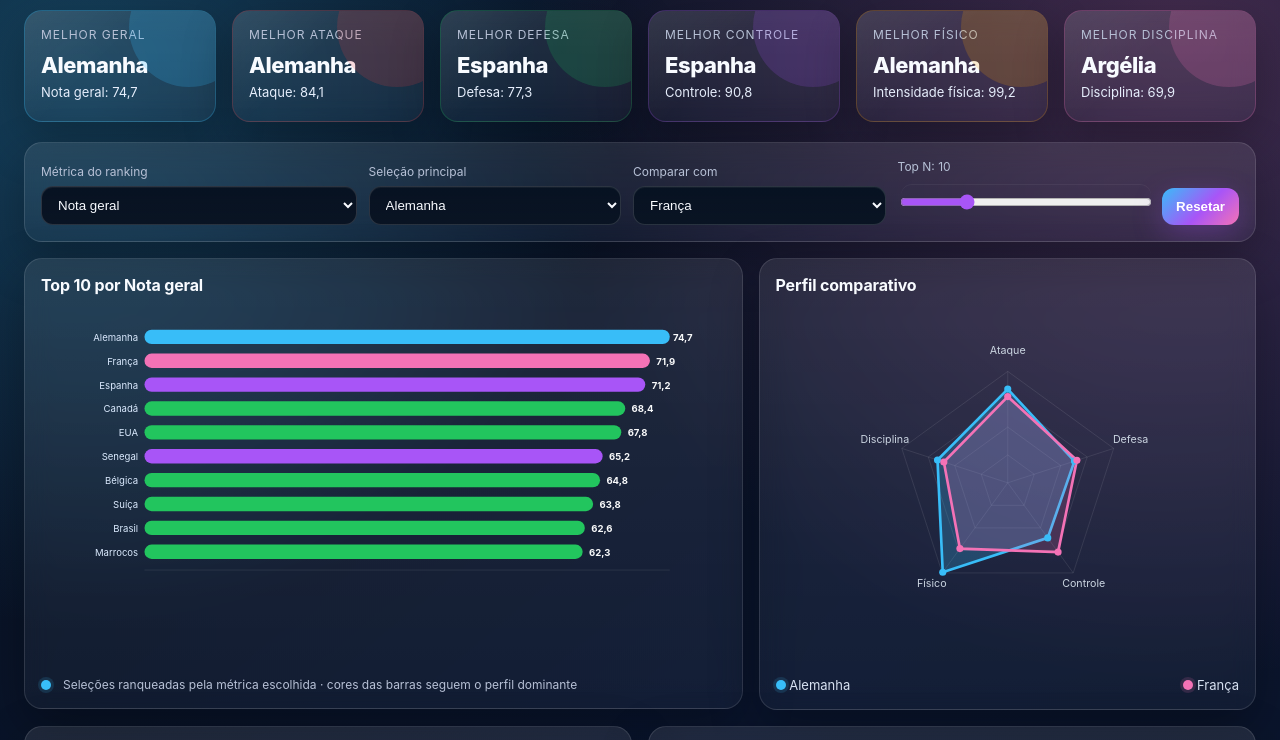
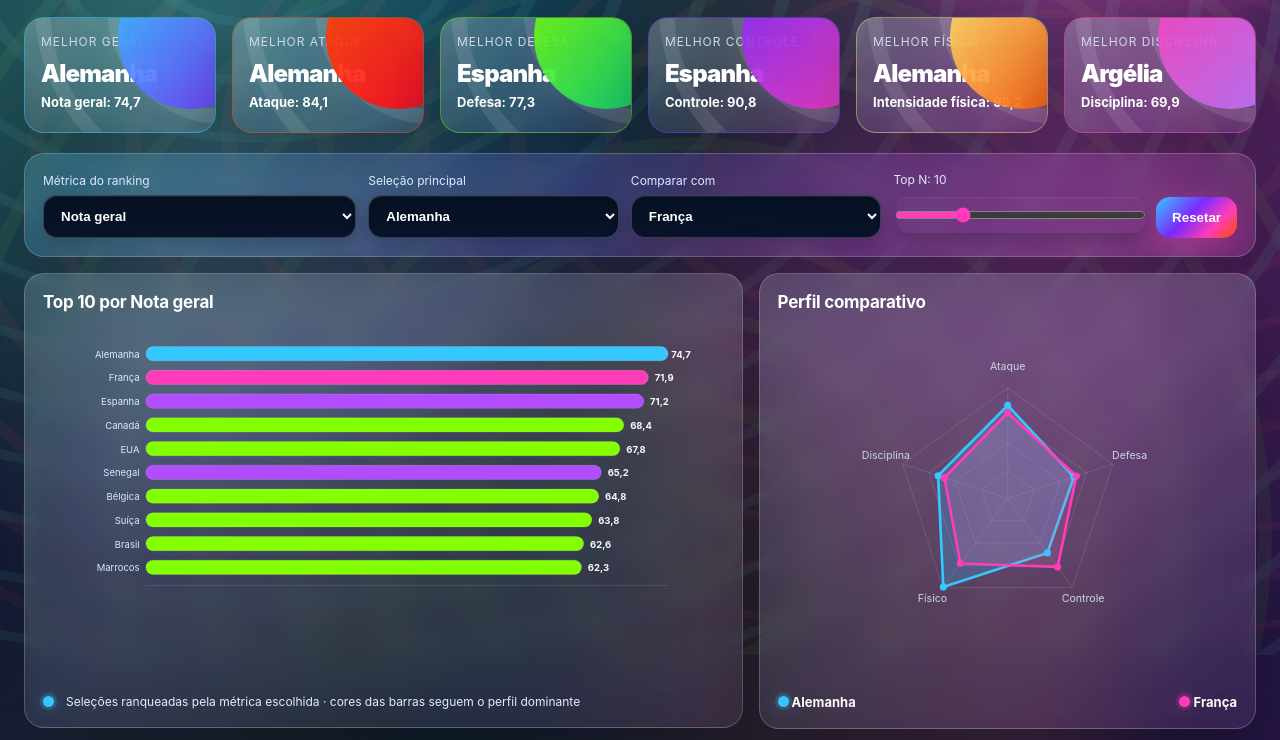
Before and after one commit to douglassnake/dashboard-fifa-2026, a plain HTML site: page index.html in a window 1280 px wide. Shown: the part 145-885 px from the top of the page. Drawn offline with Linux system fonts and the light colour scheme.

Commit message:
Add files via upload

```diff
--- a/index.html
+++ b/index.html
@@ -6,75 +6,119 @@
   <title>Dashboard Interativo | Estatísticas FIFA 2026</title>
   <style>
     :root {
-      --bg: #07111f;
-      --panel: rgba(10, 20, 36, 0.84);
-      --panel2: rgba(16, 28, 48, 0.9);
-      --card: rgba(12, 23, 41, 0.88);
-      --muted: #b7c1d6;
-      --text: #f8fbff;
-      --accent: #38bdf8;
-      --accent2: #f472b6;
-      --accent3: #22c55e;
-      --accent4: #a855f7;
-      --accent5: #f59e0b;
-      --accent6: #14b8a6;
-      --danger: #ef4444;
-      --border: rgba(255,255,255,.12);
-      --grid: rgba(255,255,255,.10);
-      --shadow: 0 18px 50px rgba(0,0,0,.30);
-      --radius: 18px;
-      --radius-sm: 12px;
+      --bg: #061122;
+      --panel: rgba(8, 15, 35, 0.78);
+      --panel2: rgba(16, 24, 52, 0.88);
+      --card: rgba(13, 23, 45, 0.84);
+      --muted: #d6e0f5;
+      --text: #ffffff;
+      --accent: #35c8ff;
+      --accent2: #ff3dbb;
+      --accent3: #83ff00;
+      --accent4: #7b2cff;
+      --accent5: #ff4d00;
+      --accent6: #63ffe0;
+      --danger: #ff002b;
+      --border: rgba(255,255,255,.20);
+      --grid: rgba(255,255,255,.13);
+      --shadow: 0 22px 70px rgba(0,0,0,.34);
+      --radius: 20px;
+      --radius-sm: 14px;
       --font: Inter, ui-sans-serif, system-ui, -apple-system, Segoe UI, Roboto, Arial, sans-serif;
     }
     * { box-sizing: border-box; }
     body {
       margin: 0;
       background:
-        radial-gradient(circle at 6% 10%, rgba(56,189,248,.28), transparent 24%),
-        radial-gradient(circle at 92% 8%, rgba(244,114,182,.24), transparent 28%),
-        radial-gradient(circle at 88% 76%, rgba(34,197,94,.20), transparent 26%),
-        radial-gradient(circle at 18% 82%, rgba(245,158,11,.16), transparent 20%),
-        linear-gradient(140deg, #07111f 0%, #0b1630 46%, #0b1324 100%);
+        radial-gradient(circle at 8% 8%, rgba(99,255,224,.34), transparent 22%),
+        radial-gradient(circle at 85% 10%, rgba(255,61,187,.30), transparent 26%),
+        radial-gradient(circle at 22% 82%, rgba(131,255,0,.24), transparent 24%),
+        radial-gradient(circle at 92% 72%, rgba(255,77,0,.24), transparent 26%),
+        linear-gradient(130deg, #061122 0%, #11163c 38%, #2a1747 68%, #071426 100%);
       color: var(--text);
       font-family: var(--font);
       min-height: 100vh;
+      overflow-x:hidden;
     }
+    body:before {
+      content:"";
+      position:fixed;
+      inset:-18%;
+      pointer-events:none;
+      z-index:-2;
+      background:
+        conic-gradient(from 160deg at 50% 50%,
+          rgba(99,255,224,.18),
+          rgba(131,255,0,.16),
+          rgba(255,77,0,.18),
+          rgba(53,200,255,.16),
+          rgba(178,126,255,.18),
+          rgba(255,0,43,.16),
+          rgba(99,255,224,.18));
+      filter: blur(55px);
+      opacity:.92;
+      animation: hueShift 18s linear infinite;
+    }
+    body:after {
+      content:"";
+      position:fixed;
+      inset:0;
+      pointer-events:none;
+      z-index:-1;
+      opacity:.16;
+      background:
+        repeating-radial-gradient(ellipse at 20% 10%, transparent 0 36px, rgba(99,255,224,.45) 37px 49px, transparent 50px 82px),
+        repeating-radial-gradient(ellipse at 82% 35%, transparent 0 44px, rgba(255,77,0,.40) 45px 60px, transparent 61px 96px),
+        repeating-radial-gradient(ellipse at 54% 85%, transparent 0 38px, rgba(131,255,0,.38) 39px 52px, transparent 53px 88px);
+      mix-blend-mode: screen;
+    }
+    @keyframes hueShift {
+      0% { transform: rotate(0deg) scale(1); filter: blur(55px) hue-rotate(0deg); }
+      100% { transform: rotate(360deg) scale(1.03); filter: blur(55px) hue-rotate(360deg); }
+    }
+
     .app { padding: 24px; max-width: 1500px; margin: 0 auto; }
     header { display:flex; gap:20px; align-items:flex-end; justify-content:space-between; margin-bottom: 18px; }
     .title h1 {
       margin:0 0 8px;
-      font-size: clamp(26px, 3.2vw, 44px);
-      letter-spacing:-.03em;
-      line-height:1.05;
-      background: linear-gradient(90deg, #f8fbff 0%, #8be1ff 32%, #f8a6d3 68%, #fde68a 100%);
+      font-size: clamp(30px, 3.7vw, 56px);
+      letter-spacing:-.045em;
+      line-height:.98;
+      background: linear-gradient(90deg, #ffffff 0%, #63ffe0 18%, #83ff00 34%, #ff4d00 52%, #ff3dbb 69%, #b27eff 84%, #fff175 100%);
       -webkit-background-clip: text;
       background-clip: text;
       color: transparent;
+      text-shadow: 0 12px 32px rgba(0,0,0,.22);
     }
-    .title p { margin:0; color: var(--muted); font-size: 14px; }
+    .title p { margin:0; color: #d8ecff; font-size: 14px; }
     .badge {
-      padding:10px 14px;
-      border:1px solid rgba(255,255,255,.15);
+      padding:12px 16px;
+      border:1px solid rgba(255,255,255,.22);
       border-radius:999px;
-      background:linear-gradient(135deg, rgba(56,189,248,.16), rgba(244,114,182,.14));
-      color:#fce7f3;
+      background:linear-gradient(135deg, rgba(53,200,255,.28), rgba(255,61,187,.24), rgba(255,241,117,.18));
+      color:#ffffff;
       white-space:nowrap;
       font-size:13px;
-      box-shadow: inset 0 1px 0 rgba(255,255,255,.08);
+      box-shadow: 0 12px 32px rgba(255,61,187,.18), inset 0 1px 0 rgba(255,255,255,.13);
     }
+
     .grid { display:grid; gap:16px; }
     .kpis { grid-template-columns: repeat(6, minmax(0,1fr)); margin: 20px 0; }
     .card, .panel {
-      background: linear-gradient(180deg, rgba(255,255,255,.09), rgba(255,255,255,.035));
+      background:
+        linear-gradient(180deg, rgba(255,255,255,.13), rgba(255,255,255,.05)),
+        linear-gradient(135deg, rgba(53,200,255,.05), rgba(255,61,187,.04));
       border:1px solid var(--border);
       border-radius: var(--radius);
       box-shadow: var(--shadow);
-      backdrop-filter: blur(12px);
-      -webkit-backdrop-filter: blur(12px);
+      backdrop-filter: blur(15px);
+      -webkit-backdrop-filter: blur(15px);
     }
+    .card:hover, .panel:hover { border-color: rgba(255,255,255,.30); }
+
     .kpi {
       padding:16px;
-      min-height:112px;
+      min-height:116px;
       position:relative;
       overflow:hidden;
       isolation:isolate;
@@ -83,135 +127,156 @@
       content:"";
       position:absolute;
       inset:0;
-      background: linear-gradient(135deg, rgba(255,255,255,.06), transparent 42%);
+      background:
+        linear-gradient(135deg, rgba(255,255,255,.10), transparent 45%),
+        repeating-radial-gradient(circle at 105% -10%, transparent 0 30px, rgba(255,255,255,.10) 31px 45px, transparent 46px 72px);
       z-index:-1;
     }
     .kpi:after {
       content:"";
       position:absolute;
-      width:120px;
-      height:120px;
-      right:-34px;
-      top:-44px;
+      width:145px;
+      height:145px;
+      right:-48px;
+      top:-54px;
       border-radius:999px;
-      filter: blur(0px);
-      opacity:.9;
+      opacity:.92;
+      box-shadow: 0 0 45px rgba(255,255,255,.10);
     }
-    .kpi:nth-child(1):after { background: rgba(56,189,248,.24); }
-    .kpi:nth-child(2):after { background: rgba(239,68,68,.20); }
-    .kpi:nth-child(3):after { background: rgba(34,197,94,.20); }
-    .kpi:nth-child(4):after { background: rgba(168,85,247,.20); }
-    .kpi:nth-child(5):after { background: rgba(245,158,11,.22); }
-    .kpi:nth-child(6):after { background: rgba(244,114,182,.22); }
-    .kpi:nth-child(1) { border-color: rgba(56,189,248,.28); }
-    .kpi:nth-child(2) { border-color: rgba(239,68,68,.24); }
-    .kpi:nth-child(3) { border-color: rgba(34,197,94,.24); }
-    .kpi:nth-child(4) { border-color: rgba(168,85,247,.24); }
-    .kpi:nth-child(5) { border-color: rgba(245,158,11,.24); }
-    .kpi:nth-child(6) { border-color: rgba(244,114,182,.24); }
-    .kpi .label { color: var(--muted); font-size:12px; text-transform:uppercase; letter-spacing:.08em; }
-    .kpi .value { font-size:22px; font-weight:800; margin-top:10px; letter-spacing:-.02em; }
-    .kpi .sub { color:#e6eefc; margin-top:6px; font-size:13px; }
-    .controls { display:grid; grid-template-columns: 1.25fr 1fr 1fr 1fr auto; gap:12px; padding:14px; margin-bottom:16px; align-items:end; }
-    label { display:block; color:var(--muted); font-size:12px; margin-bottom:7px; }
+    .kpi:nth-child(1) { border-color: rgba(53,200,255,.48); }
+    .kpi:nth-child(2) { border-color: rgba(255,77,0,.42); }
+    .kpi:nth-child(3) { border-color: rgba(131,255,0,.40); }
+    .kpi:nth-child(4) { border-color: rgba(123,44,255,.46); }
+    .kpi:nth-child(5) { border-color: rgba(255,241,117,.44); }
+    .kpi:nth-child(6) { border-color: rgba(255,61,187,.45); }
+    .kpi:nth-child(1):after { background: linear-gradient(135deg, #35c8ff, #7b2cff); }
+    .kpi:nth-child(2):after { background: linear-gradient(135deg, #ff4d00, #ff002b); }
+    .kpi:nth-child(3):after { background: linear-gradient(135deg, #83ff00, #00d084); }
+    .kpi:nth-child(4):after { background: linear-gradient(135deg, #7b2cff, #ff3dbb); }
+    .kpi:nth-child(5):after { background: linear-gradient(135deg, #fff175, #ff4d00); }
+    .kpi:nth-child(6):after { background: linear-gradient(135deg, #ff3dbb, #b27eff); }
+    .kpi .label { color: #cfd9ec; font-size:12px; text-transform:uppercase; letter-spacing:.08em; }
+    .kpi .value { font-size:24px; font-weight:900; margin-top:10px; letter-spacing:-.035em; color:#fff; }
+    .kpi .sub { color:#fff; margin-top:6px; font-size:13px; font-weight:650; }
+
+    .controls {
+      display:grid;
+      grid-template-columns: 1.25fr 1fr 1fr 1fr auto;
+      gap:12px;
+      padding:14px;
+      margin-bottom:16px;
+      align-items:end;
+      background:
+        linear-gradient(135deg, rgba(53,200,255,.16), rgba(123,44,255,.14), rgba(255,61,187,.12)),
+        rgba(255,255,255,.04);
+    }
+    label { display:block; color:#dce8ff; font-size:12px; margin-bottom:7px; }
     select, input[type="search"], input[type="range"] {
       width:100%;
-      border:1px solid rgba(255,255,255,.14);
-      border-radius:12px;
-      background:linear-gradient(180deg, rgba(7,18,34,.96), rgba(10,20,35,.82));
-      background-color:#071222;
-      color:var(--text);
-      padding:10px 12px;
+      border:1px solid rgba(255,255,255,.20);
+      border-radius:14px;
+      background:linear-gradient(180deg, rgba(4,16,33,.97), rgba(10,20,43,.92));
+      background-color:#061122;
+      color:#ffffff;
+      padding:12px 13px;
       outline:none;
-      box-shadow: inset 0 1px 0 rgba(255,255,255,.05);
+      box-shadow: inset 0 1px 0 rgba(255,255,255,.08), 0 8px 20px rgba(0,0,0,.18);
       color-scheme: dark;
+      font-weight:650;
     }
     select option {
-      background-color:#0b1220;
-      color:#f8fbff;
+      background-color:#081326;
+      color:#ffffff;
     }
     select option:checked {
-      background-color:#2563eb;
+      background-color:#7b2cff;
       color:#ffffff;
     }
     select:focus, input[type="search"]:focus {
-      border-color: rgba(56,189,248,.55);
-      box-shadow: 0 0 0 3px rgba(56,189,248,.15);
+      border-color: rgba(99,255,224,.68);
+      box-shadow: 0 0 0 3px rgba(99,255,224,.16), inset 0 1px 0 rgba(255,255,255,.08);
     }
-    input[type="range"] { padding:10px 0; accent-color: var(--accent4); }
+    input[type="range"] { padding:10px 0; accent-color: #ff3dbb; }
     button {
       border:0;
-      border-radius:12px;
-      padding:11px 14px;
-      background:linear-gradient(135deg,var(--accent),var(--accent4) 55%, var(--accent2));
+      border-radius:14px;
+      padding:13px 16px;
+      background:linear-gradient(135deg,#35c8ff 0%, #7b2cff 42%, #ff3dbb 72%, #ff4d00 100%);
       color:#fff;
-      font-weight:700;
+      font-weight:900;
       cursor:pointer;
-      box-shadow:0 10px 30px rgba(168,85,247,.28);
+      box-shadow:0 14px 36px rgba(255,61,187,.34);
     }
+    button:hover { filter: brightness(1.08); transform: translateY(-1px); }
+
     .main { grid-template-columns: 1.3fr .9fr; align-items:start; }
-    .panel { padding:16px; overflow:hidden; }
-    .panel h2 { font-size:16px; margin:0 0 14px; letter-spacing:-.01em; color:#f8fbff; }
+    .panel { padding:18px; overflow:hidden; }
+    .panel h2 { font-size:17px; margin:0 0 14px; letter-spacing:-.015em; color:#ffffff; }
     .chart { min-height: 360px; }
     .chart svg { width:100%; height:100%; display:block; }
     .small-grid { grid-template-columns: repeat(2,minmax(0,1fr)); margin-top:16px; }
     .two-col { grid-template-columns: 1fr 1fr; margin-top:16px; }
+
     .detail-table { width:100%; border-collapse:collapse; font-size:13px; }
-    .detail-table td { padding:8px 0; border-bottom:1px solid var(--border); color:#d8e2f2; }
-    .detail-table tr:nth-child(5n+1) td:nth-child(2) { color:#7dd3fc; }
-    .detail-table tr:nth-child(5n+2) td:nth-child(2) { color:#f9a8d4; }
-    .detail-table tr:nth-child(5n+3) td:nth-child(2) { color:#86efac; }
-    .detail-table tr:nth-child(5n+4) td:nth-child(2) { color:#c4b5fd; }
-    .detail-table tr:nth-child(5n) td:nth-child(2) { color:#fcd34d; }
-    .detail-table td:nth-child(2) { text-align:right; font-weight:700; }
+    .detail-table td { padding:9px 0; border-bottom:1px solid var(--border); color:#e5efff; }
+    .detail-table tr:nth-child(6n+1) td:nth-child(2) { color:#63ffe0; }
+    .detail-table tr:nth-child(6n+2) td:nth-child(2) { color:#ff85d6; }
+    .detail-table tr:nth-child(6n+3) td:nth-child(2) { color:#a4ff38; }
+    .detail-table tr:nth-child(6n+4) td:nth-child(2) { color:#c8a9ff; }
+    .detail-table tr:nth-child(6n+5) td:nth-child(2) { color:#fff175; }
+    .detail-table tr:nth-child(6n) td:nth-child(2) { color:#ff8a4d; }
+    .detail-table td:nth-child(2) { text-align:right; font-weight:800; }
+
     .table-panel { margin-top:16px; }
-    .table-wrap { overflow:auto; max-height:520px; border-radius:14px; border:1px solid var(--border); }
+    .table-wrap { overflow:auto; max-height:520px; border-radius:16px; border:1px solid var(--border); }
     table { width:100%; border-collapse:collapse; min-width: 1000px; }
     th, td { padding:10px 12px; border-bottom:1px solid var(--border); font-size:13px; text-align:left; }
     th {
       position:sticky;
       top:0;
-      background:linear-gradient(180deg, rgba(19,32,56,.96), rgba(15,26,45,.96));
+      background:linear-gradient(90deg, rgba(53,200,255,.24), rgba(123,44,255,.24), rgba(255,61,187,.22)), #0b1730;
       z-index:2;
       cursor:pointer;
       user-select:none;
-      color:#edf4ff;
+      color:#ffffff;
     }
-    tbody tr:nth-child(even) td { background: rgba(255,255,255,.02); }
+    tbody tr:nth-child(even) td { background: rgba(255,255,255,.035); }
     td.num { text-align:right; font-variant-numeric: tabular-nums; }
-    tr:hover td { background:rgba(255,255,255,.06); }
+    tr:hover td { background:rgba(99,255,224,.08); }
+
     .rank-pill {
       display:inline-block;
       min-width:34px;
       text-align:center;
       padding:4px 8px;
       border-radius:999px;
-      background:linear-gradient(135deg, rgba(56,189,248,.18), rgba(168,85,247,.22));
-      color:#e0f2fe;
-      font-weight:700;
-      border:1px solid rgba(255,255,255,.10);
+      background:linear-gradient(135deg, rgba(53,200,255,.38), rgba(123,44,255,.32), rgba(255,61,187,.28));
+      color:#ffffff;
+      font-weight:900;
+      border:1px solid rgba(255,255,255,.18);
     }
-    .legend { display:flex; gap:12px; align-items:center; flex-wrap:wrap; color:var(--muted); font-size:12px; margin-top:8px; }
-    .dot { width:10px; height:10px; border-radius:99px; display:inline-block; background:var(--accent); box-shadow:0 0 0 3px rgba(56,189,248,.14); }
-    .dot.green { background:var(--accent2); box-shadow:0 0 0 3px rgba(244,114,182,.14); }
-    .footer { color: var(--muted); font-size:12px; margin:20px 2px 0; }
+    .legend { display:flex; gap:12px; align-items:center; flex-wrap:wrap; color:#e7efff; font-size:12px; margin-top:8px; }
+    .dot { width:11px; height:11px; border-radius:99px; display:inline-block; background:var(--accent); box-shadow:0 0 0 3px rgba(53,200,255,.20), 0 0 18px rgba(53,200,255,.40); }
+    .dot.green { background:var(--accent2); box-shadow:0 0 0 3px rgba(255,61,187,.18), 0 0 18px rgba(255,61,187,.40); }
+    .footer { color: #d7e5ff; font-size:12px; margin:20px 2px 0; }
     .tooltip {
       position: fixed;
       pointer-events:none;
-      background:rgba(2,6,23,.96);
+      background:rgba(2,6,23,.97);
       color:#fff;
-      border:1px solid rgba(255,255,255,.12);
-      border-radius:10px;
-      padding:8px 10px;
+      border:1px solid rgba(255,255,255,.22);
+      border-radius:12px;
+      padding:9px 11px;
       font-size:12px;
       opacity:0;
       transform:translate(-50%,-120%);
       z-index:1000;
       white-space:nowrap;
-      box-shadow:0 12px 30px rgba(0,0,0,.28);
+      box-shadow:0 16px 34px rgba(0,0,0,.36);
     }
     .muted { color: var(--muted); }
-    .compare-names { display:flex; justify-content:space-between; color:#d8e2f2; font-size:13px; margin-top:8px; gap:16px; }
+    .compare-names { display:flex; justify-content:space-between; color:#ffffff; font-size:13px; margin-top:8px; gap:16px; font-weight:700; }
+
     @media (max-width: 1100px) {
       .kpis { grid-template-columns: repeat(3, minmax(0,1fr)); }
       .main, .two-col { grid-template-columns: 1fr; }
@@ -220,8 +285,16 @@
     @media (max-width: 720px) {
       .app { padding: 16px; }
       header { flex-direction:column; align-items:flex-start; }
+      .kpis { grid-template-columns: 1fr 1fr; }
+      .controls { grid-template-columns: 1fr; }
+      .title h1 { font-size: 34px; }
+      .chart { min-height: 320px; }
+    }
+    @media (max-width: 430px) {
       .kpis { grid-template-columns: 1fr; }
-      .controls { grid-template-columns: 1fr; }
+      .panel { padding:14px; }
+      .title h1 { font-size: 31px; }
+      .badge { white-space:normal; }
     }
   </style>
 </head>
@@ -304,8 +377,8 @@ const RAW_METRICS = ["Gols", "Assistências", "Finalizações", "Finalizações
 let sortState = {key:'Ranking', dir:1};
 
 const $ = id => document.getElementById(id);
-const PALETTE = ['#38bdf8','#f472b6','#22c55e','#a855f7','#f59e0b','#14b8a6','#ef4444','#60a5fa','#eab308','#fb7185'];
-const PROFILE_COLORS = {'Ataque':'#ef4444','Defesa':'#38bdf8','Controle':'#a855f7','Intensidade física':'#22c55e','Disciplina':'#f59e0b'};
+const PALETTE = ['#35c8ff','#ff002b','#b24cff','#83ff00','#ff4d00','#63ffe0','#ff3dbb','#fff175','#2b5cff','#00d084','#ff8a00','#d600ff'];
+const PROFILE_COLORS = {'Ataque':'#ff002b','Defesa':'#35c8ff','Controle':'#b24cff','Intensidade física':'#83ff00','Disciplina':'#ff4d00'};
 function colorFromString(str='') { let h=0; for (let i=0;i<str.length;i++) h = ((h<<5)-h) + str.charCodeAt(i); return PALETTE[Math.abs(h)%PALETTE.length]; }
 function rowColor(row) { return PROFILE_COLORS[row?.Perfil] || colorFromString(row?.Equipe || ''); }
 const fmt = (v, d=1) => {
@@ -378,9 +451,9 @@ function renderBars() {
     const pct = max === min ? 0 : (val(r,metric)-min)/(max-min);
     const bw = Math.max(3, pct*(w-left-right));
     const isA = r.Equipe === teamA.Equipe, isB = r.Equipe === teamB.Equipe;
-    const color = isA ? 'var(--accent)' : isB ? 'var(--accent2)' : rowColor(r);
+    const color = isA ? '#35c8ff' : isB ? '#ff3dbb' : rowColor(r);
     svg += `<text x="${left-8}" y="${y+18}" text-anchor="end" fill="#dbeafe" font-size="12">${esc(r.Equipe)}</text>`;
-    svg += `<rect x="${left}" y="${y+4}" width="${bw}" height="18" rx="9" fill="${color}" data-tip="${esc(r.Equipe)} · ${esc(metric)}: ${fmt(val(r,metric),1)}"></rect>`;
+    svg += `<rect x="${left}" y="${y+4}" width="${bw}" height="18" rx="9" fill="${color}" stroke="rgba(255,255,255,.18)" stroke-width="1" data-tip="${esc(r.Equipe)} · ${esc(metric)}: ${fmt(val(r,metric),1)}"></rect>`;
     svg += `<text x="${Math.min(left+bw+8,w-right+4)}" y="${y+18}" fill="#f9fafb" font-size="12" font-weight="700">${fmt(val(r,metric),1)}</text>`;
   });
   svg += `</svg>`;
@@ -440,7 +513,7 @@ function renderScatter() {
   DATA.forEach(row=>{
     const isA=row.Equipe===teamA.Equipe, isB=row.Equipe===teamB.Equipe;
     const rr=isA||isB?7:4;
-    const fill=isA?'var(--accent)':isB?'var(--accent2)':rowColor(row);
+    const fill=isA?'#35c8ff':isB?'#ff3dbb':rowColor(row);
     const opacity=isA||isB?1:.8;
     svg += `<circle cx="${sx(val(row,xM))}" cy="${sy(val(row,yM))}" r="${rr}" fill="${fill}" fill-opacity="${opacity}" data-tip="${esc(row.Equipe)} · Ataque: ${fmt(val(row,xM),1)} · Defesa: ${fmt(val(row,yM),1)} · Perfil: ${esc(row.Perfil)}"></circle>`;
   });
```
